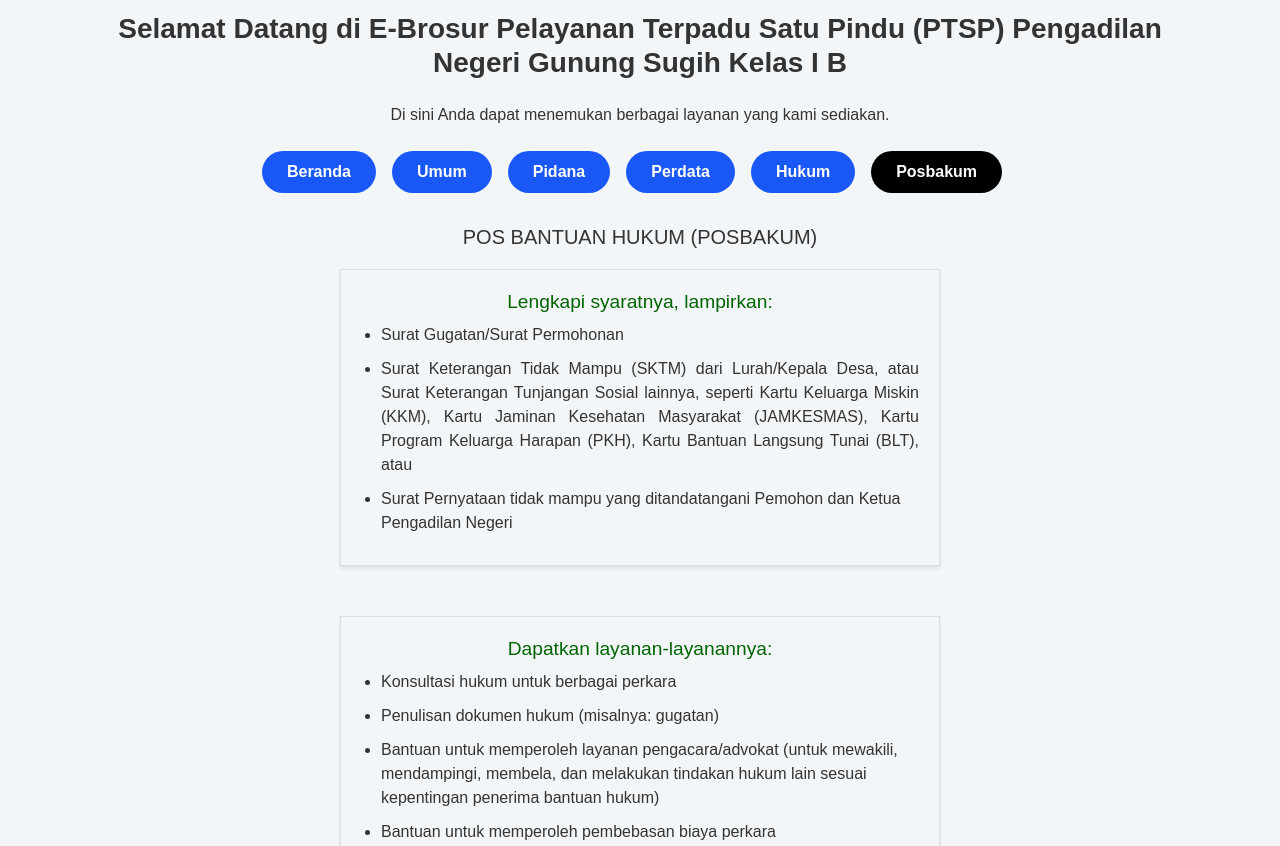
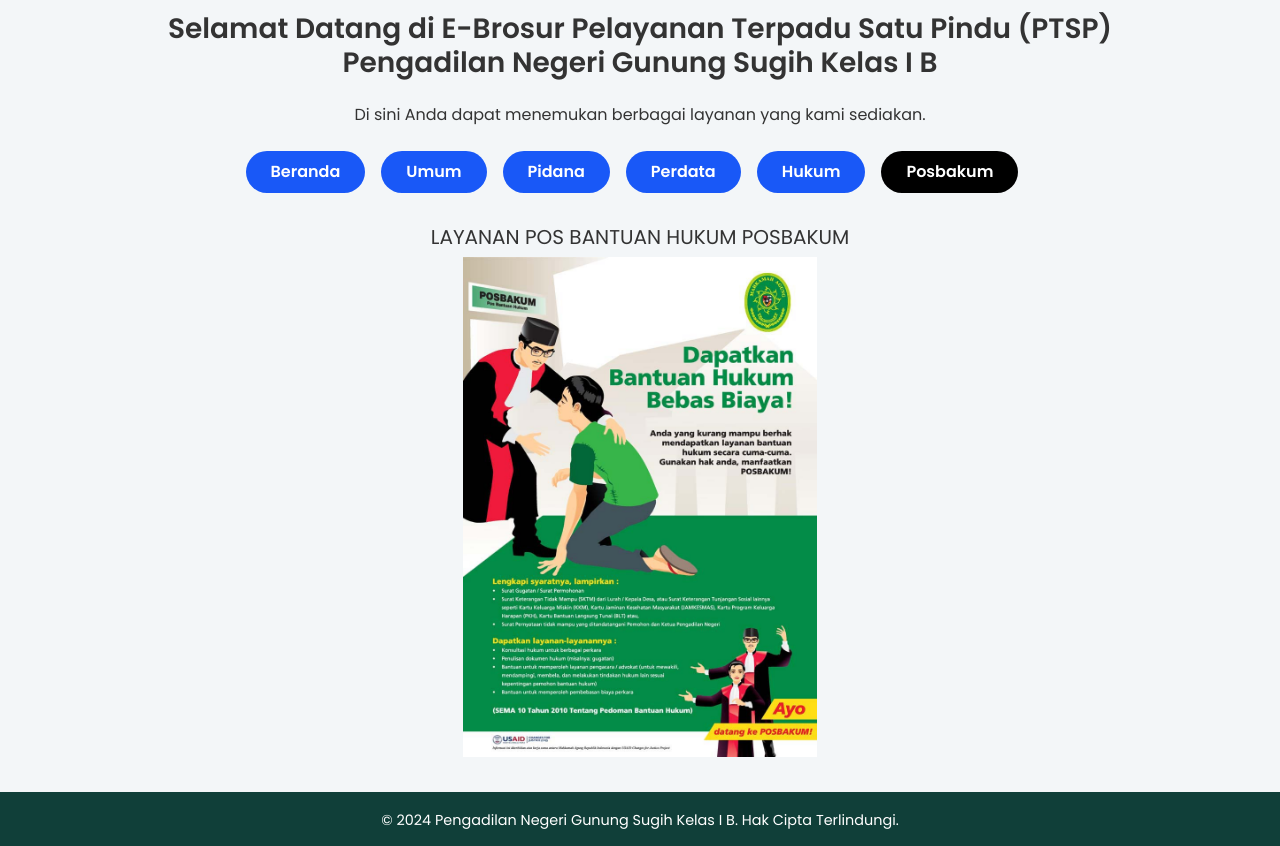
Before and after one commit to riantrg01/rian-ebrosur, a plain HTML site: page ptsp.posbakum.html in a window 1280 px wide. Shown: the part 106-952 px from the top of the page. Drawn offline with nearby package versions, Linux system fonts and the light colour scheme.

Commit message:
Update ptsp.posbakum.html

```diff
--- a/ptsp.posbakum.html
+++ b/ptsp.posbakum.html
@@ -129,39 +129,29 @@
         style="background-color: #000000; color:white; font-weight: bold;">Posbakum</a>
     </div>
 
-      <!-- Layanan Section with Banner and Description -->
-       <h5 class="text-center" style="margin-bottom: 5px;">POS BANTUAN HUKUM (POSBAKUM)</h5>
+    <!-- Layanan Section with Banner and Description -->
     <div class="banner-container">
-      <div style="max-width: 600px; margin:0 auto; padding: 20px; border: 1px solid #ddd; box-shadow: 0 2px 4px rgba(0,0,0,0.1);">
-        <h2 style="color: #006400; font-size: 1.2em; margin-bottom: 10px;">Lengkapi syaratnya, lampirkan:</h2>
-            <ul style="list-style-type: disc; padding-left: 20px; margin: 0; text-align: left;">
-                <li style="margin-bottom: 10px;">Surat Gugatan/Surat Permohonan</li>
-                <li style="margin-bottom: 10px; text-align: justify;">Surat Keterangan Tidak Mampu (SKTM) dari Lurah/Kepala Desa, atau Surat Keterangan Tunjangan Sosial lainnya, seperti Kartu Keluarga Miskin (KKM), Kartu Jaminan Kesehatan Masyarakat (JAMKESMAS), Kartu Program Keluarga Harapan (PKH), Kartu Bantuan Langsung Tunai (BLT), atau</li>
-                <li style="margin-bottom: 10px;"> Surat Pernyataan tidak mampu yang ditandatangani Pemohon dan Ketua Pengadilan Negeri</li>
-        </ul>
+      <h5 class="text-center">LAYANAN POS BANTUAN HUKUM POSBAKUM</h5>
 
+      <!-- Banner Image with Click to Popup -->
+      <img src="banner/brosur_posbakum.jpg" alt="Banner Layanan" class="banner-image" data-toggle="modal" data-target="#imageModal">
+      <p class="text-left">
+      </p>
     </div>
-<body style="font-family: Arial, sans-serif; margin: 0; padding: 0;">
-
-    <div style="max-width: 600px; margin: 50px auto; padding: 20px; border: 1px solid #ddd; box-shadow: 0 2px 4px rgba(0,0,0,0.1);">
-
-        <div style="margin-bottom: 20px;">
-            <h2 style="color: #006400; font-size: 1.2em; margin-bottom: 10px;">Dapatkan layanan-layanannya:</h2>
-            <ul style="list-style-type: disc; padding-left: 20px; margin: 0; text-align: left;">
-                <li style="margin-bottom: 10px;">Konsultasi hukum untuk berbagai perkara</li>
-                <li style="margin-bottom: 10px;">Penulisan dokumen hukum (misalnya: gugatan)</li>
-                <li style="margin-bottom: 10px;">Bantuan untuk memperoleh layanan pengacara/advokat (untuk mewakili, mendampingi, membela, dan melakukan tindakan hukum lain sesuai kepentingan penerima bantuan hukum)</li>
-                <li style="margin-bottom: 10px;">Bantuan untuk memperoleh pembebasan biaya perkara</li>
-            </ul>
-        </div>
-
-        <p style="font-style: italic; font-size: 0.9em; text-align: right; margin-top: 20px;">(SEMA 10 Tahun 2010 Tentang Pedoman Bantuan Hukum)</p>
     </div>
-</body>
-</html>
 
 
-      </h5>
+  <!-- Image Modal Popup -->
+  <div class="modal fade" id="imageModal" tabindex="-1" aria-labelledby="imageModalLabel" aria-hidden="true">
+    <div class="modal-dialog modal-dialog-centered modal-lg">
+      <div class="modal-content">
+        <div class="modal-body">
+          <img src="banner/brosur_posbakum.jpg" alt="Banner Layanan" class="img-fluid">
+        </div>
+      </div>
+    </div>
+  </div>
+  <!-- Footer Section -->
   <footer class="footer">
     <p class="mt-2">&copy; 2024 Pengadilan Negeri Gunung Sugih Kelas I B. Hak Cipta Terlindungi.</p>
   </footer>
```
